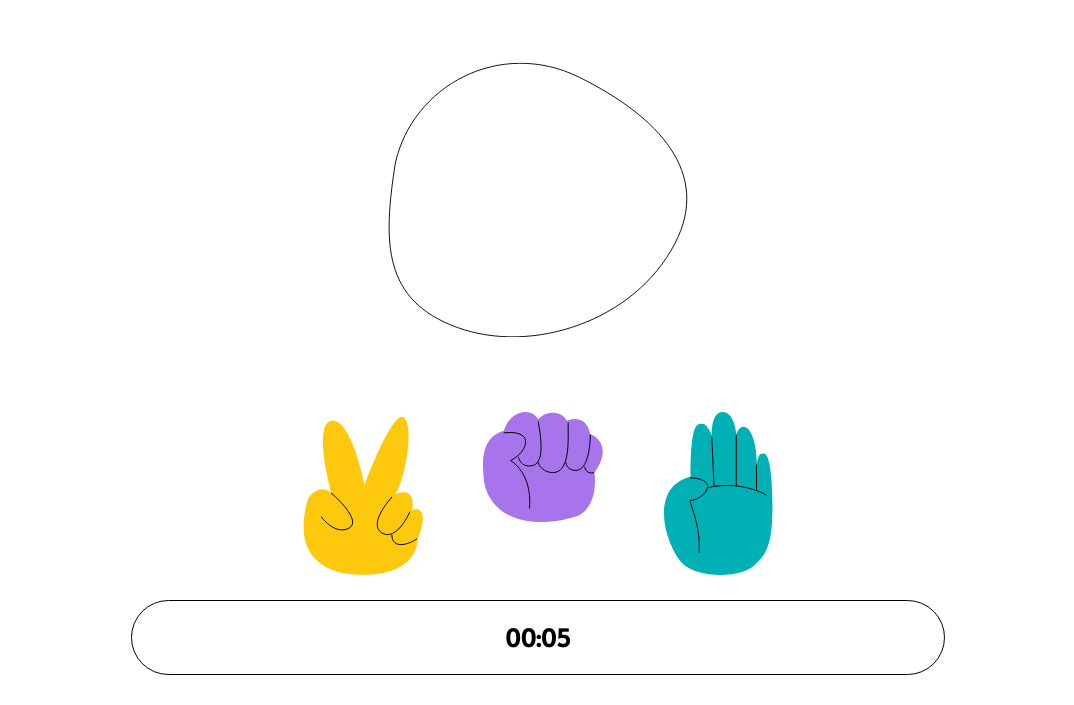
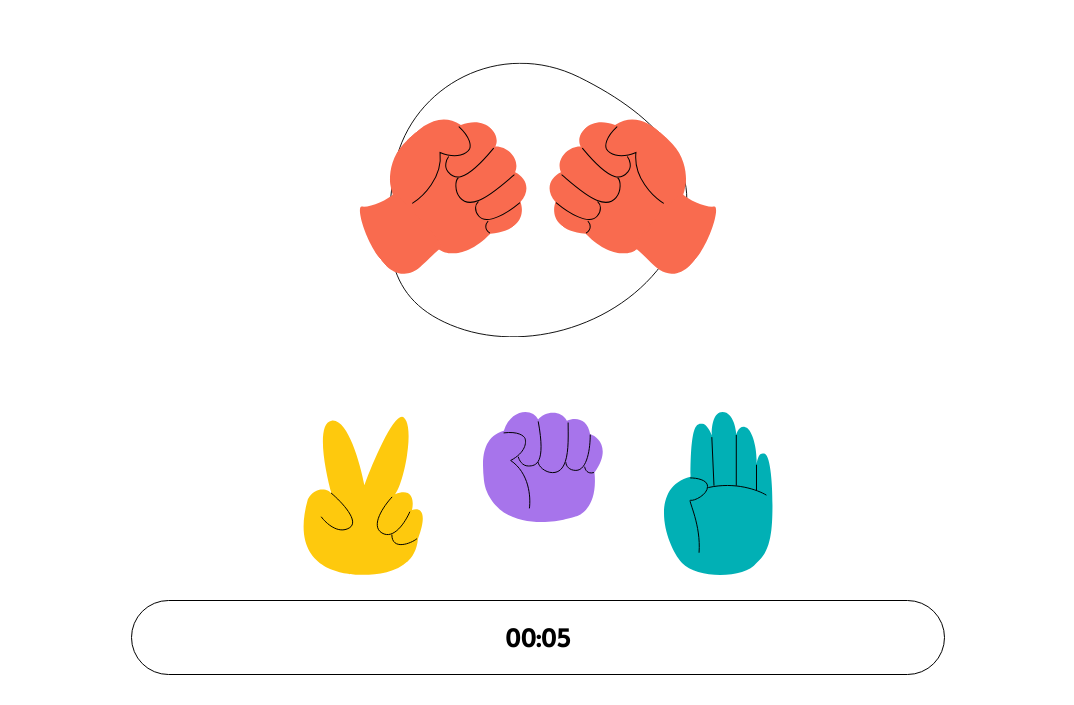
Before and after one commit to Lauraa23/Carnival-Equipo3, a website built with Vite: page views/game.html in a window 1280 px wide. Shown: the part 183-888 px from the top of the page, without its empty margins (102-1176 px from the left). Built offline with nearby package versions, Linux system fonts and the light colour scheme.

Commit message:
Detalles de imágenes

```diff
--- a/js/game-functions.js
+++ b/js/game-functions.js
@@ -84,6 +84,7 @@ function handMachineSelection() {
   const randomizerResult = Math.floor(Math.random() * possibleResult.length);
   const machineChoice = possibleResult[randomizerResult];
   console.log("Machine choice: ", machineChoice);
+  soundsOfHands(machineChoice);
   showHandMachineChoice(machineChoice);
   return machineChoice;
 }
--- a/views/game.html
+++ b/views/game.html
@@ -32,8 +32,8 @@
     </div>
     <div class="manosAnimacion">
       <!-- añadí una clase-->
-      <img class="manoA" />
-      <img class="manoB" />
+      <img class="manoA" src="../Recursos/Mano.svg" alt="" />
+      <img class="manoB" src="../Recursos/Mano.svg" alt="" />
       <img class="cirluloFondo" src="../Recursos/CirculoFondo.svg" alt="" />
     </div>
     <div class="cajaManos">
```
